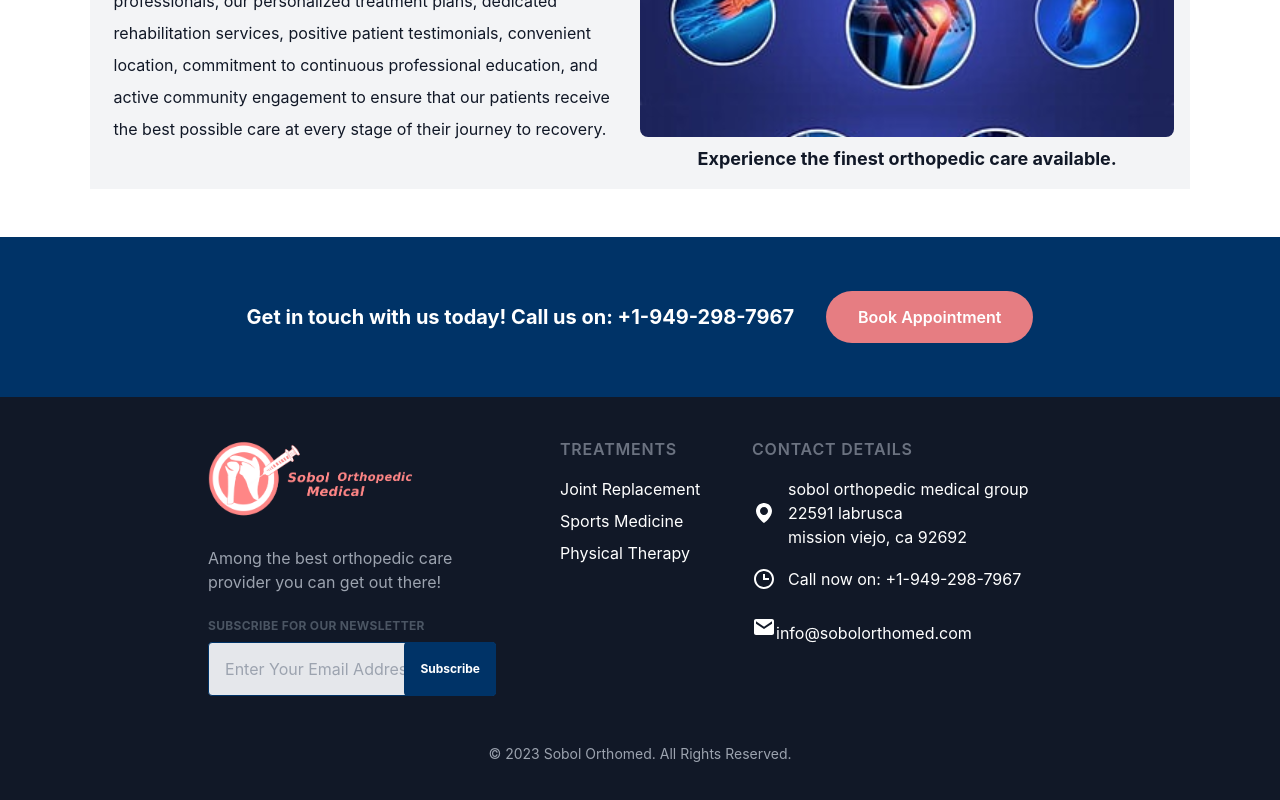
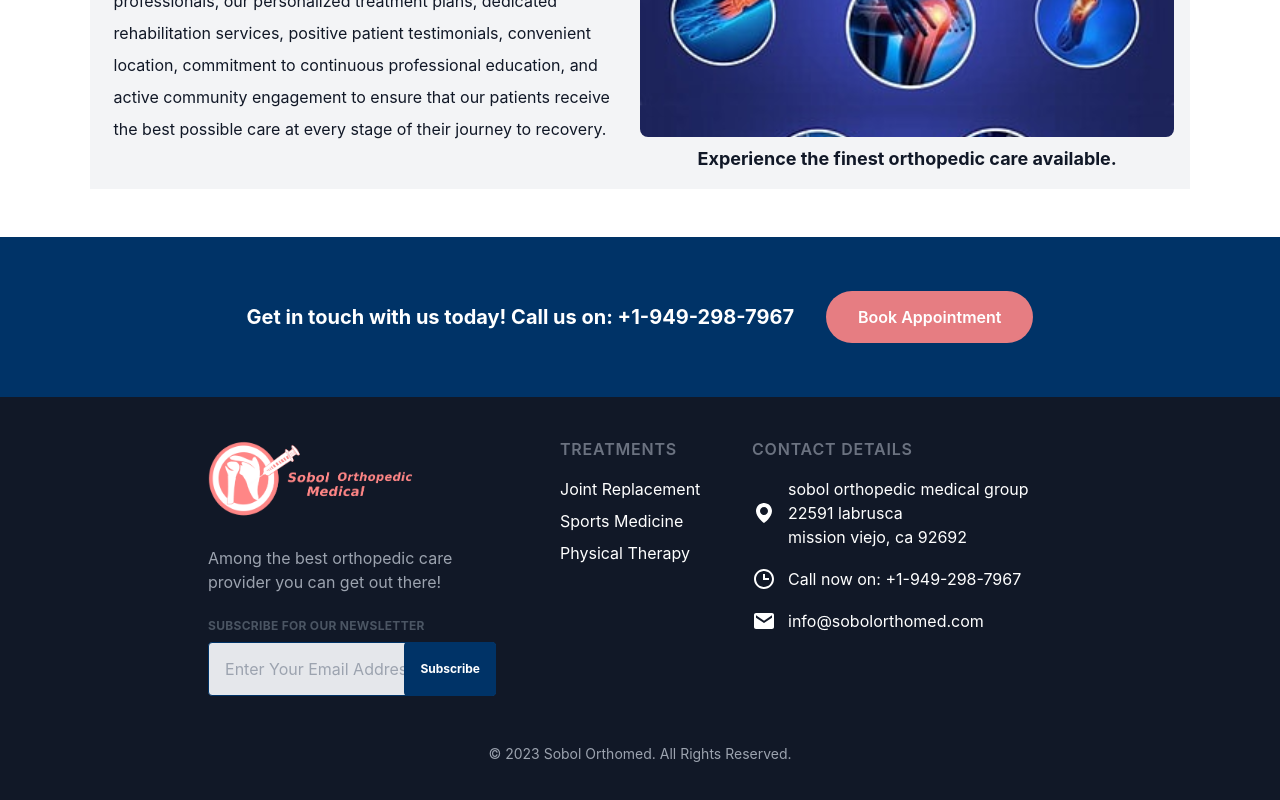
Before and after one commit to KellynCodes/Inland-orthopedic, an Angular app: page / in a window 1280 px wide. Shown: the part 2327-3127 px from the top of the page. Built offline with nearby package versions, Linux system fonts and the light colour scheme.

Commit message:
chore: footer text alignment

```diff
--- a/src/app/components/footer/footer.component.html
+++ b/src/app/components/footer/footer.component.html
@@ -143,7 +143,7 @@
                 />
               </svg>
             </span>
-            <span class="mt-3">{{ "info@sobolorthomed.com" }}</span>
+            <span class="ml-3">{{ "info@sobolorthomed.com" }}</span>
           </a>
         </li>
       </ul>
```
